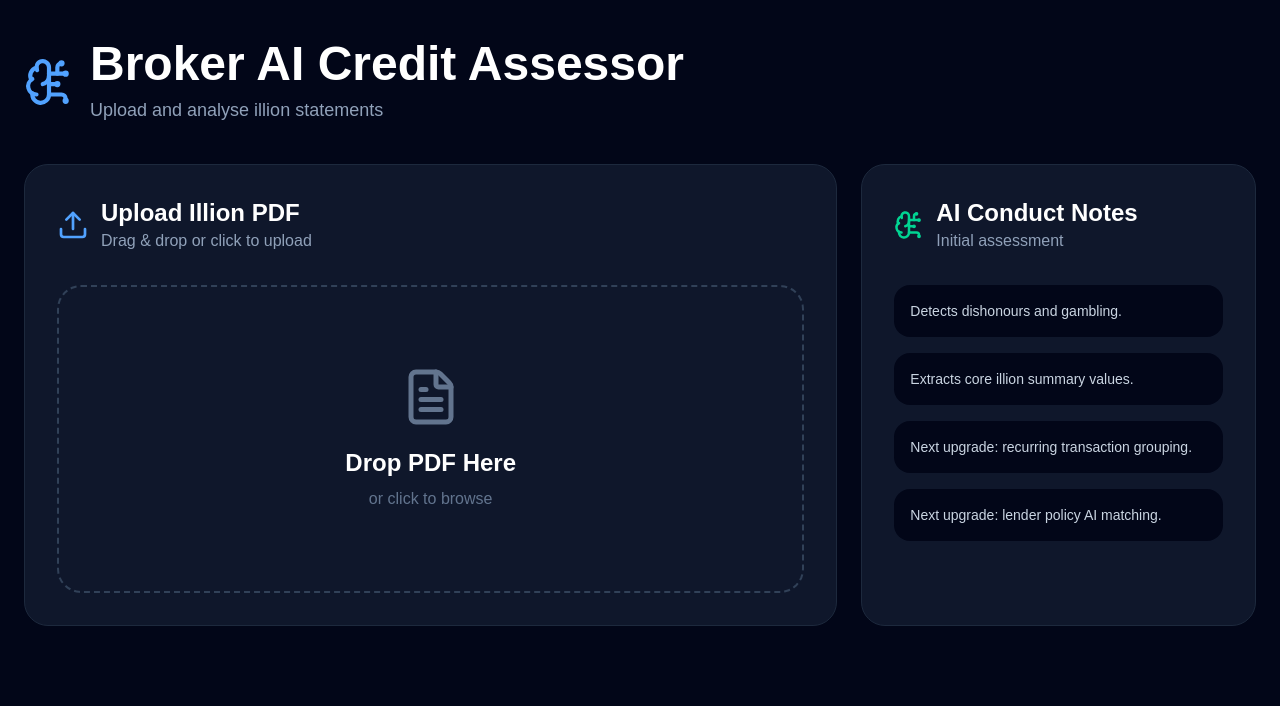
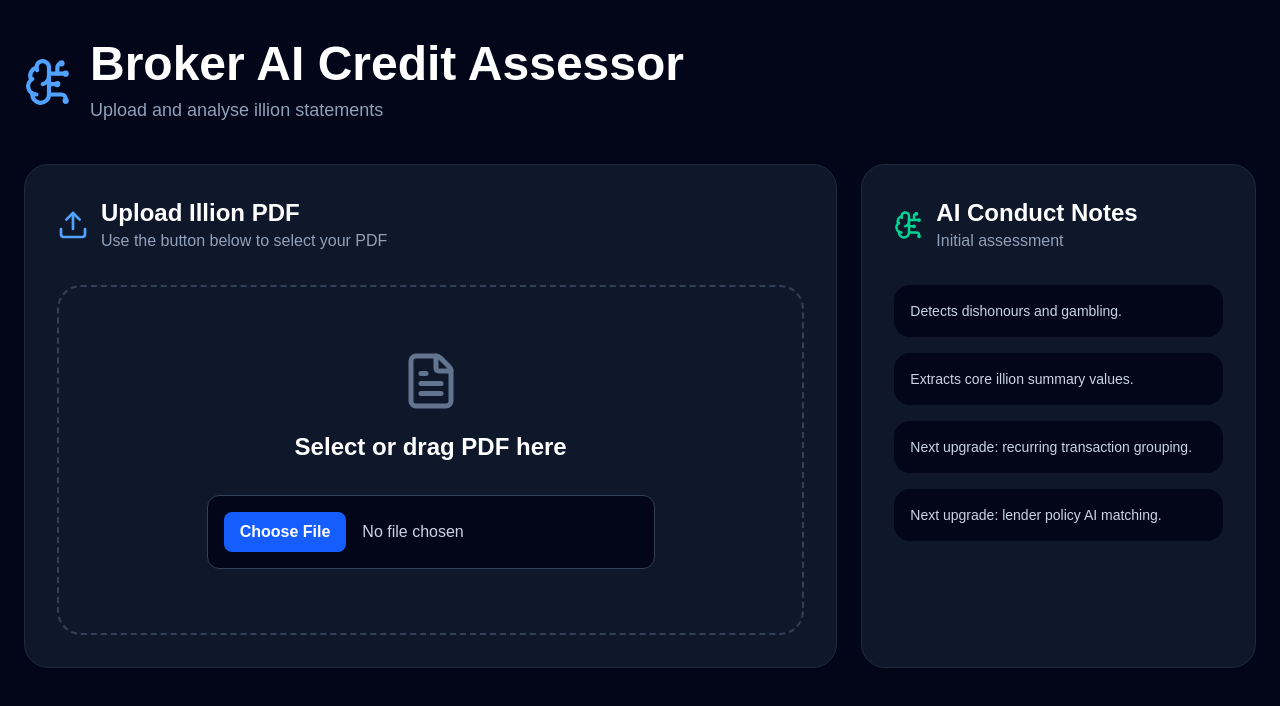
Before and after one commit to 4blocker321-eng/broker-ai-credit-assessor, a Next.js app: page / in a window 1280 px wide. Shown: the top 706 px of the page. Built offline with nearby package versions, Linux system fonts and the light colour scheme.

Commit message:
Use visible PDF upload input

```diff
--- a/app/page.js
+++ b/app/page.js
@@ -1,29 +1,25 @@
 "use client";
 
 import { useState } from "react";
-import {
-  Upload,
-  BrainCircuit,
-  FileText,
-  CheckCircle2,
-} from "lucide-react";
+import { Upload, BrainCircuit, FileText, CheckCircle2 } from "lucide-react";
 
 export default function Home() {
   const [fileName, setFileName] = useState("");
   const [loading, setLoading] = useState(false);
   const [rawText, setRawText] = useState("");
   const [summary, setSummary] = useState(null);
-  const [dragging, setDragging] = useState(false);
+  const [error, setError] = useState("");
 
   async function processFile(file) {
     if (!file) return;
 
     if (file.type !== "application/pdf") {
-      alert("Please upload a PDF file.");
+      setError("Please upload a PDF file.");
       return;
     }
 
     setLoading(true);
+    setError("");
     setFileName(file.name);
     setRawText("");
     setSummary(null);
@@ -35,21 +31,14 @@
         `https://unpkg.com/pdfjs-dist@${pdfjsLib.version}/legacy/build/pdf.worker.min.mjs`;
 
       const buffer = await file.arrayBuffer();
-
-      const pdf = await pdfjsLib.getDocument({
-        data: buffer,
-      }).promise;
+      const pdf = await pdfjsLib.getDocument({ data: buffer }).promise;
 
       let text = "";
 
       for (let i = 1; i <= pdf.numPages; i++) {
         const page = await pdf.getPage(i);
         const content = await page.getTextContent();
-
-        const pageText = content.items
-          .map((item) => item.str)
-          .join(" ");
-
+        const pageText = content.items.map((item) => item.str).join(" ");
         text += "\n" + pageText;
       }
 
@@ -57,23 +46,14 @@
       setSummary(analyseIllionText(text));
     } catch (err) {
       console.error(err);
-      alert("Failed to read PDF. This may need OCR if the PDF is image-based.");
+      setError("Failed to read PDF. It may be image-based and need OCR.");
     }
 
     setLoading(false);
   }
 
-  async function handlePdfUpload(event) {
-    const file = event.target.files?.[0];
-    await processFile(file);
-  }
-
   function moneyMatch(text, label) {
-    const regex = new RegExp(
-      `${label}[^$-]*(-?\\$?[0-9,]+\\.\\d{2})`,
-      "i"
-    );
-
+    const regex = new RegExp(`${label}[^$-]*(-?\\$?[0-9,]+\\.\\d{2})`, "i");
     const match = text.match(regex);
     return match ? match[1] : "Not found";
   }
@@ -89,45 +69,19 @@
       accountHolder:
         text.match(/Account Holder:\s*([A-Z\s]+)/i)?.[1]?.trim() ||
         "Not found",
-
       institution:
         text.match(/Institution:\s*([A-Za-z\s]+)/i)?.[1]?.trim() ||
         "Not found",
-
       totalCredits: moneyMatch(text, "Total Credits"),
-
       totalDebits: moneyMatch(text, "Total Debits"),
-
       currentBalance: moneyMatch(text, "Current Balance"),
-
       dishonours: valueMatch(text, "Number of Dishonours"),
-
-      gambling: moneyMatch(
-        text,
-        "Gambling Expenditure - Monthly"
-      ),
-
-      groceries: moneyMatch(
-        text,
-        "Groceries - Monthly"
-      ),
-
+      gambling: moneyMatch(text, "Gambling Expenditure - Monthly"),
+      groceries: moneyMatch(text, "Groceries - Monthly"),
       rent: moneyMatch(text, "Rent - Monthly"),
-
-      transport: moneyMatch(
-        text,
-        "Vehicles and Transport - Monthly"
-      ),
-
-      subscriptions: moneyMatch(
-        text,
-        "Subscription TV - Monthly"
-      ),
-
-      utilities: moneyMatch(
-        text,
-        "Utilities - Monthly"
-      ),
+      transport: moneyMatch(text, "Vehicles and Transport - Monthly"),
+      subscriptions: moneyMatch(text, "Subscription TV - Monthly"),
+      utilities: moneyMatch(text, "Utilities - Monthly"),
     };
   }
 
@@ -135,16 +89,9 @@
     <main className="min-h-screen bg-slate-950 text-white">
       <div className="mx-auto max-w-7xl px-6 py-10">
         <div className="flex items-center gap-4">
-          <BrainCircuit
-            className="text-blue-400"
-            size={50}
-          />
-
+          <BrainCircuit className="text-blue-400" size={50} />
           <div>
-            <h1 className="text-5xl font-black">
-              Broker AI Credit Assessor
-            </h1>
-
+            <h1 className="text-5xl font-black">Broker AI Credit Assessor</h1>
             <p className="mt-2 text-lg text-slate-400">
               Upload and analyse illion statements
             </p>
@@ -154,55 +101,36 @@
         <section className="mt-10 grid gap-6 lg:grid-cols-3">
           <div className="lg:col-span-2 rounded-3xl border border-slate-800 bg-slate-900 p-8">
             <div className="flex items-center gap-3">
-              <Upload
-                className="text-blue-400"
-                size={32}
-              />
-
+              <Upload className="text-blue-400" size={32} />
               <div>
-                <h2 className="text-2xl font-bold">
-                  Upload Illion PDF
-                </h2>
-
+                <h2 className="text-2xl font-bold">Upload Illion PDF</h2>
                 <p className="text-slate-400">
-                  Drag & drop or click to upload
+                  Use the button below to select your PDF
                 </p>
               </div>
             </div>
 
-            <label
-              onDragOver={(e) => {
-                e.preventDefault();
-                setDragging(true);
-              }}
-              onDragLeave={() => {
-                setDragging(false);
-              }}
+            <div
+              onDragOver={(e) => e.preventDefault()}
               onDrop={(e) => {
                 e.preventDefault();
-                setDragging(false);
-
                 const file = e.dataTransfer.files?.[0];
                 processFile(file);
               }}
-              className={`mt-8 flex cursor-pointer flex-col items-center justify-center rounded-3xl border-2 border-dashed py-20 transition ${
-                dragging
-                  ? "border-blue-500 bg-blue-950/20"
-                  : "border-slate-700 hover:border-blue-500"
-              }`}
+              className="mt-8 flex flex-col items-center justify-center rounded-3xl border-2 border-dashed border-slate-700 py-16"
             >
-              <FileText
-                size={60}
-                className="text-slate-500"
-              />
+              <FileText size={60} className="text-slate-500" />
 
               <div className="mt-5 text-2xl font-bold">
-                Drop PDF Here
+                Select or drag PDF here
               </div>
 
-              <div className="mt-2 text-slate-500">
-                or click to browse
-              </div>
+              <input
+                type="file"
+                accept=".pdf,application/pdf"
+                onChange={(e) => processFile(e.target.files?.[0])}
+                className="mt-8 block w-full max-w-md cursor-pointer rounded-xl border border-slate-700 bg-slate-950 p-4 text-slate-300 file:mr-4 file:rounded-lg file:border-0 file:bg-blue-600 file:px-4 file:py-2 file:font-bold file:text-white"
+              />
 
               {fileName && (
                 <div className="mt-5 flex items-center gap-2 rounded-xl bg-emerald-950 px-4 py-2 text-emerald-300">
@@ -210,37 +138,27 @@
                   {fileName}
                 </div>
               )}
-
-              <input
-                type="file"
-                accept="application/pdf"
-                onChange={handlePdfUpload}
-                className="hidden"
-              />
-            </label>
+            </div>
 
             {loading && (
               <div className="mt-6 rounded-2xl border border-blue-800 bg-blue-950 p-5 text-blue-200">
                 Reading PDF and extracting data...
               </div>
             )}
+
+            {error && (
+              <div className="mt-6 rounded-2xl border border-red-800 bg-red-950 p-5 text-red-200">
+                {error}
+              </div>
+            )}
           </div>
 
           <div className="rounded-3xl border border-slate-800 bg-slate-900 p-8">
             <div className="flex items-center gap-3">
-              <BrainCircuit
-                className="text-emerald-400"
-                size={30}
-              />
-
+              <BrainCircuit className="text-emerald-400" size={30} />
               <div>
-                <h2 className="text-2xl font-bold">
-                  AI Conduct Notes
-                </h2>
-
-                <p className="text-slate-400">
-                  Initial assessment
-                </p>
+                <h2 className="text-2xl font-bold">AI Conduct Notes</h2>
+                <p className="text-slate-400">Initial assessment</p>
               </div>
             </div>
 
@@ -248,15 +166,12 @@
               <div className="rounded-2xl bg-slate-950 p-4">
                 Detects dishonours and gambling.
               </div>
-
               <div className="rounded-2xl bg-slate-950 p-4">
                 Extracts core illion summary values.
               </div>
-
               <div className="rounded-2xl bg-slate-950 p-4">
                 Next upgrade: recurring transaction grouping.
               </div>
-
               <div className="rounded-2xl bg-slate-950 p-4">
                 Next upgrade: lender policy AI matching.
               </div>
@@ -266,13 +181,10 @@
 
         {summary && (
           <section className="mt-8 rounded-3xl border border-slate-800 bg-slate-900 p-8">
-            <h2 className="text-3xl font-black">
-              Extracted Illion Summary
-            </h2>
+            <h2 className="text-3xl font-black">Extracted Illion Summary</h2>
 
             <div className="mt-6 grid gap-4 md:grid-cols-3">
-              {Object.entries(summary).map(
-                ([key, value]) => (
+              {Object.entries(summary).map(([key, value]) => (
                 <div
                   key={key}
                   className="rounded-2xl border border-slate-800 bg-slate-950 p-5"
@@ -280,22 +192,18 @@
                   <div className="text-sm capitalize text-slate-500">
                     {key.replace(/([A-Z])/g, " $1")}
                   </div>
-
                   <div className="mt-2 break-words text-2xl font-black">
                     {value}
                   </div>
                 </div>
-                )
-              )}
+              ))}
             </div>
           </section>
         )}
 
         {rawText && (
           <section className="mt-8 rounded-3xl border border-slate-800 bg-slate-900 p-8">
-            <h2 className="text-2xl font-bold">
-              Raw Extract Preview
-            </h2>
+            <h2 className="text-2xl font-bold">Raw Extract Preview</h2>
 
             <pre className="mt-4 max-h-[600px] overflow-auto whitespace-pre-wrap rounded-2xl bg-slate-950 p-5 text-xs text-slate-300">
               {rawText.slice(0, 12000)}
```
Lines whose indentation alone changed are shown as unchanged.
